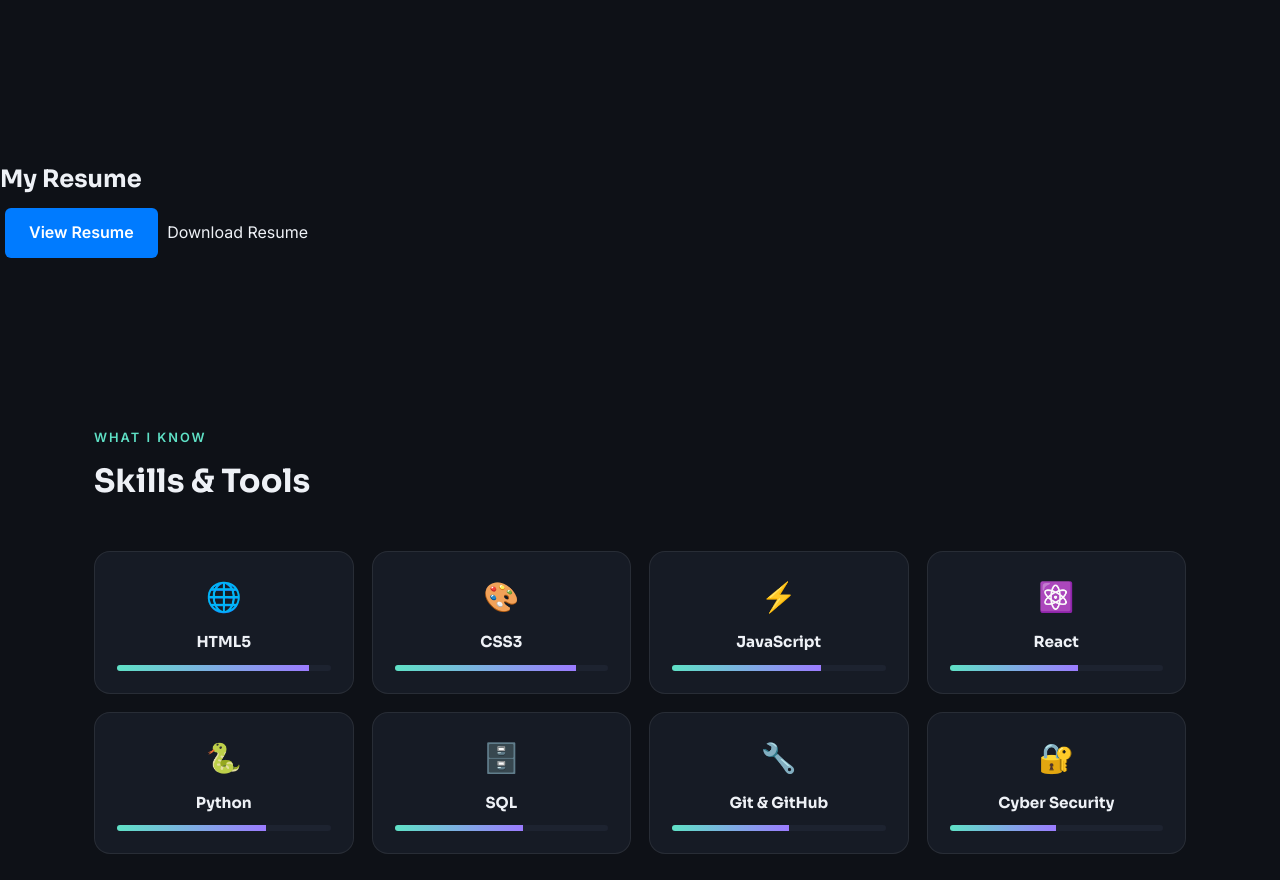
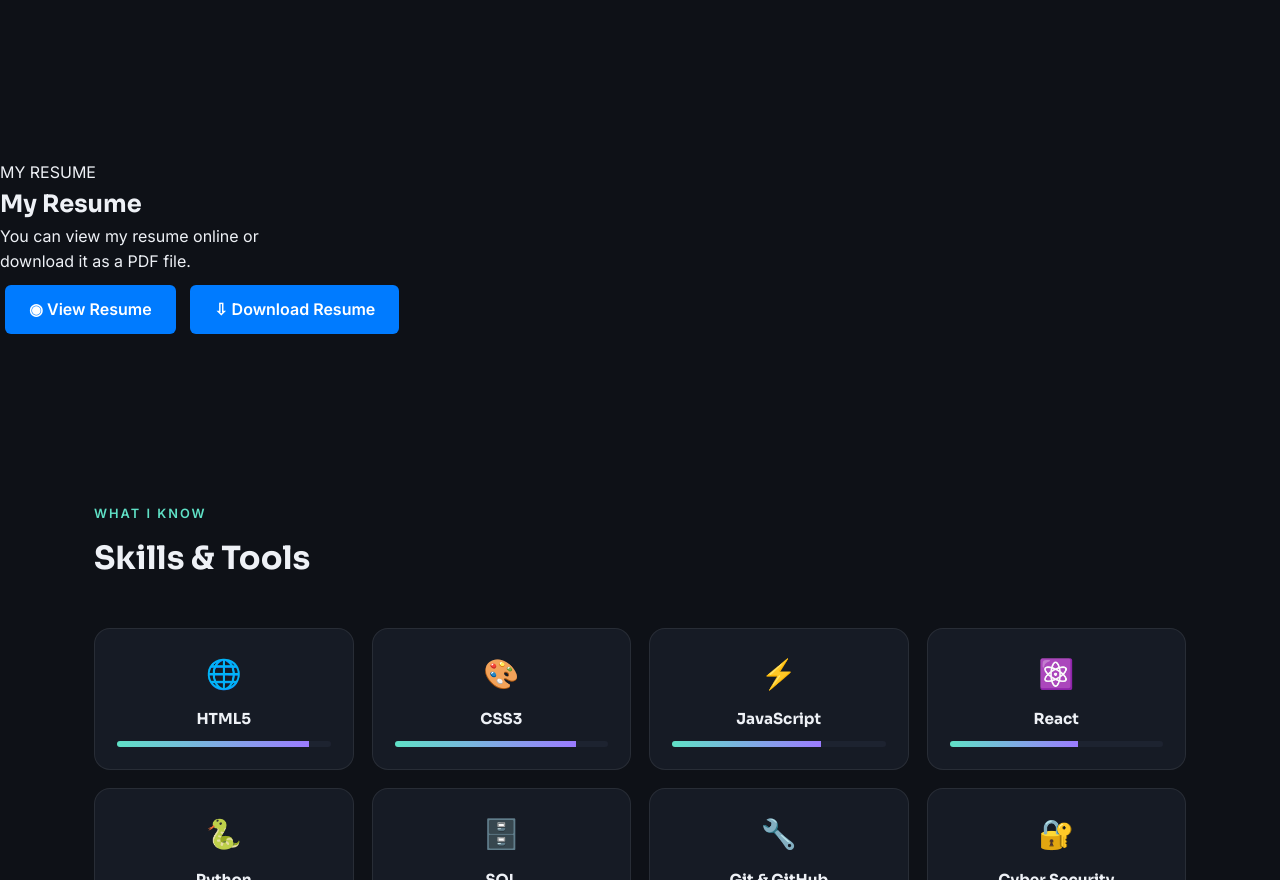
Before and after one commit to Shivangverma56/shivang-portfolio, a plain HTML site: page index.html in a window 1280 px wide. Shown: the part 1358-2238 px from the top of the page. Drawn offline with Linux system fonts and the light colour scheme; a script that the page names is missing.

Commit message:
Update index.html

```diff
--- a/index.html
+++ b/index.html
@@ -72,10 +72,19 @@
   </div>
 </section>
 
-<section id="resume">
-  <h2> My Resume</h2>
-  <a href="resume.pdf" target="_blank"  class="resume-btn"> View Resume </a>
-  <a href="resume.pdf" download class="resume.btn"> Download Resume </a>
+  <!-- Resume Section -->
+<section id="resume" class="resume-section">
+    <div class="resume-content">
+        <div class="resume-kicker">MY RESUME</div>
+        <h2>My Resume</h2>
+        <p>You can view my resume online or<br> download it as a PDF file. </p>
+        <div class="resume-buttons">
+            <a href="resume.pdf" target="_blank" class="resume-btn view-btn">
+                <span class="resume-icon"> ◉ </span> View Resume </a>
+            <a href="resume.pdf" download class="resume-btn download-btn">
+                <span class="resume-icon"> ⇩ </span> Download Resume </a>
+        </div>
+    </div>
 </section>
 
 <section id="skills">
```
